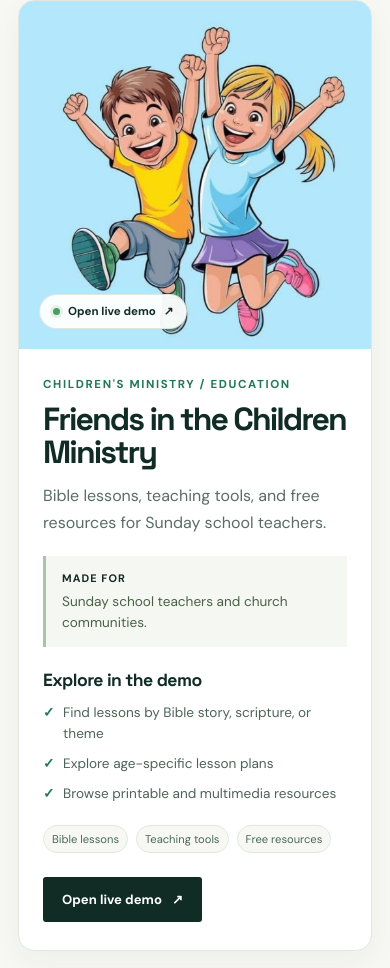
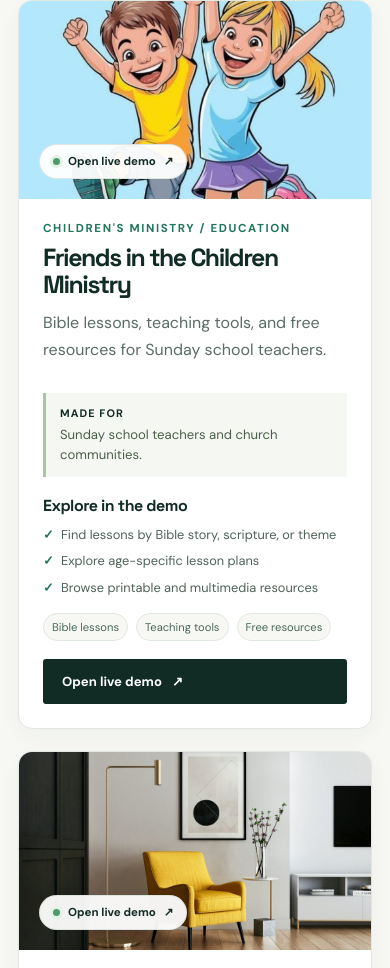
Before and after one commit to tomatoes-arch/greenville-IT-solutions, an Astro site: page /work in a window 390 px wide. Shown: the part 696-1664 px from the top of the page. Built offline with nearby package versions, Linux system fonts and the light colour scheme; Astro itself is replaced by a stand-in of ours.

Commit message:
Compact project demo cards
Co-authored-by: Copilot <223556219+Copilot@users.noreply.github.com>

```diff
--- a/src/layouts/Layout.astro
+++ b/src/layouts/Layout.astro
@@ -57,52 +57,46 @@ const path = Astro.url.pathname;
 		</style>
 		<style is:global>
 			.projects-showcase { background:#f7f8f4; }
-			.project-grid { display:grid; grid-template-columns:repeat(2,minmax(0,1fr)); gap:26px; }
-			.project-card { min-height:0; overflow:hidden; border:1px solid #e0e8e1; border-radius:14px; background:#fff; box-shadow:0 10px 28px rgba(17,43,37,.045); }
+			.project-grid { display:grid; grid-template-columns:repeat(auto-fit,minmax(280px,1fr)); gap:22px; }
+			.project-card { min-height:0; overflow:hidden; border:1px solid #e0e8e1; border-radius:14px; background:#fff; box-shadow:0 8px 22px rgba(17,43,37,.04); }
 			.project-card:first-child { grid-row:auto; }
-			.project-preview { position:relative; display:block; aspect-ratio:16/10; overflow:hidden; background:var(--soft); }
+			.project-preview { position:relative; display:block; aspect-ratio:16/9; overflow:hidden; background:var(--soft); }
 			.project-preview img { width:100%; height:100%; min-height:0; object-fit:cover; transition:transform .35s ease; }
 			.project-card:first-child img { min-height:0; }
 			.project-preview:hover img { transform:scale(1.025); }
 			.project-preview-label,.demo-live-label { display:inline-flex; align-items:center; gap:8px; padding:9px 13px; border:1px solid rgba(214,225,217,.8); border-radius:999px; background:rgba(255,255,255,.94); color:var(--ink); font-size:.72rem; font-weight:700; }
 			.project-preview-label { position:absolute; top:16px; left:16px; }
 			.live-dot { width:7px; height:7px; border-radius:50%; background:#4d9b68; box-shadow:0 0 0 3px #e4f2e7; }
-			.project-copy { padding:25px 27px 27px; }
-			.project-copy h3 { margin:9px 0 10px; font-size:1.55rem; }
+			.project-copy { padding:21px 23px 23px; }
+			.project-copy h3 { margin:8px 0 9px; font-size:1.4rem; }
 			.project-copy > p { margin-bottom:0; color:var(--muted); font-size:.9rem; line-height:1.65; }
-			.project-highlights { display:flex; flex-wrap:wrap; gap:8px; margin:18px 0 20px; padding:0; list-style:none; }
+			.project-highlights { display:flex; flex-wrap:wrap; gap:7px; margin:15px 0 17px; padding:0; list-style:none; }
 			.project-highlights li { padding:7px 10px; border-radius:999px; background:#f2f6f1; color:#48685b; font-size:.7rem; line-height:1.35; }
 			.project-link { display:inline-flex; align-items:center; gap:8px; color:var(--green); font-size:.82rem; font-weight:700; }
 			.project-link:hover { color:var(--ink); }
 			.demo-section { padding:76px 0 104px; background:#f7f8f4; }
-			.demo-list { display:grid; gap:28px; }
-			.demo-card { display:grid; grid-template-columns:.94fr 1.06fr; overflow:hidden; border:1px solid #e0e8e1; border-radius:16px; background:#fff; box-shadow:0 12px 32px rgba(17,43,37,.045); }
-			.demo-card:nth-child(even) .demo-visual { order:2; }
-			.demo-visual { position:relative; display:block; min-height:420px; overflow:hidden; background:var(--soft); }
-			.demo-visual img { width:100%; height:100%; min-height:420px; object-fit:cover; transition:transform .35s ease; }
+			.demo-list { display:grid; grid-template-columns:repeat(auto-fit,minmax(360px,1fr)); gap:22px; align-items:stretch; }
+			.demo-card { display:flex; flex-direction:column; overflow:hidden; border:1px solid #e0e8e1; border-radius:14px; background:#fff; box-shadow:0 8px 22px rgba(17,43,37,.04); }
+			.demo-visual { position:relative; display:block; aspect-ratio:16/9; overflow:hidden; background:var(--soft); }
+			.demo-visual img { width:100%; height:100%; min-height:0; object-fit:cover; transition:transform .35s ease; }
 			.demo-visual:hover img { transform:scale(1.025); }
 			.demo-live-label { position:absolute; bottom:20px; left:20px; }
-			.demo-copy { padding:clamp(28px,4vw,48px); align-self:center; }
-			.demo-copy h2 { margin:11px 0 12px; font-size:clamp(2rem,3.2vw,2.8rem); line-height:1.05; }
+			.demo-copy { display:flex; flex:1; flex-direction:column; padding:22px 24px 24px; }
+			.demo-copy h2 { margin:8px 0 10px; font-size:1.55rem; line-height:1.1; }
 			.demo-description { color:var(--muted); line-height:1.7; }
-			.demo-audience { margin:20px 0 22px; padding:14px 16px; border-left:3px solid #a9c5a7; background:#f5f7f2; color:#496047; font-size:.85rem; line-height:1.55; }
+			.demo-audience { margin:14px 0 18px; padding:12px 14px; border-left:3px solid #a9c5a7; background:#f5f7f2; color:#496047; font-size:.82rem; line-height:1.5; }
 			.demo-audience strong { display:block; margin-bottom:4px; color:var(--ink); font-size:.68rem; letter-spacing:.1em; text-transform:uppercase; }
-			.demo-copy h3 { margin:0 0 12px; font-size:1.1rem; letter-spacing:-.03em; }
-			.demo-highlights { display:grid; gap:10px; margin:0 0 20px; padding:0; list-style:none; }
-			.demo-highlights li { position:relative; padding-left:20px; color:#4e6258; font-size:.85rem; line-height:1.5; }
+			.demo-copy h3 { margin:0 0 10px; font-size:1rem; letter-spacing:-.03em; }
+			.demo-highlights { display:grid; gap:8px; margin:0 0 16px; padding:0; list-style:none; }
+			.demo-highlights li { position:relative; padding-left:18px; color:#4e6258; font-size:.8rem; line-height:1.45; }
 			.demo-highlights li:before { position:absolute; left:0; color:var(--green); content:'✓'; font-weight:700; }
-			.demo-copy .case-meta { margin:0 0 24px; }
+			.demo-copy .case-meta { margin:0 0 18px; }
 			.demo-copy .tag { border-color:#dfe8df; border-radius:999px; background:#f7f8f4; }
 			@media (max-width:900px) {
-				.demo-card { grid-template-columns:1fr 1fr; }
-				.demo-visual,.demo-visual img { min-height:360px; }
+				.demo-list { grid-template-columns:repeat(auto-fit,minmax(320px,1fr)); }
 			}
 			@media (max-width:760px) {
-				.project-grid { grid-template-columns:1fr; }
-				.demo-card { grid-template-columns:1fr; }
-				.demo-card:nth-child(even) .demo-visual { order:0; }
-				.demo-visual,.demo-visual img { min-height:280px; }
-				.demo-copy { padding:28px 24px; }
+				.project-grid,.demo-list { grid-template-columns:1fr; }
 			}
 		</style>
 	</head>
```
